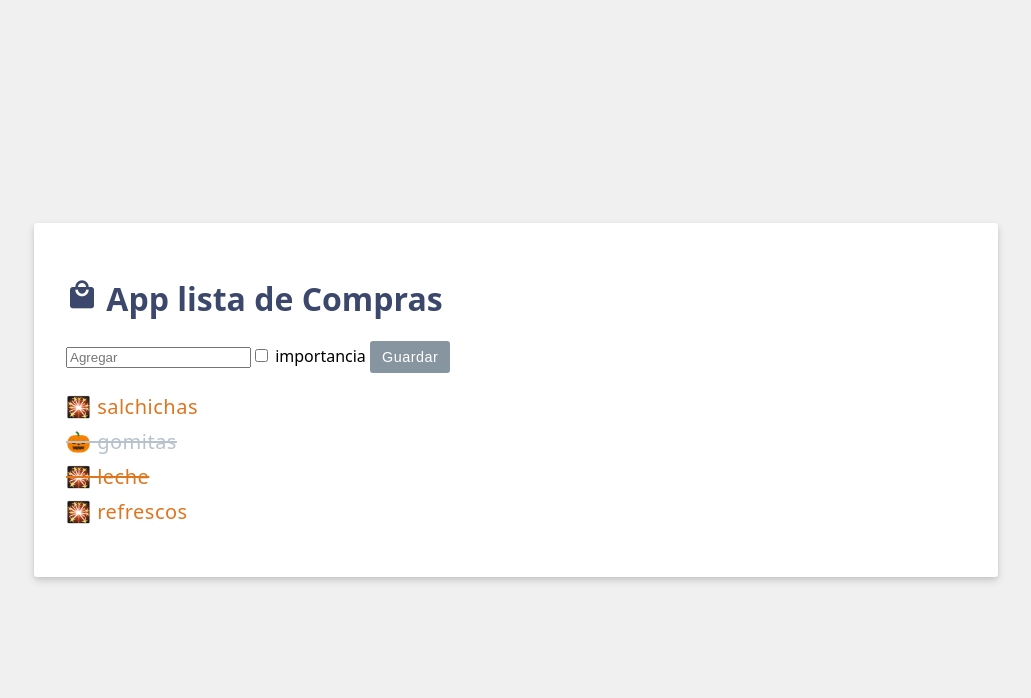
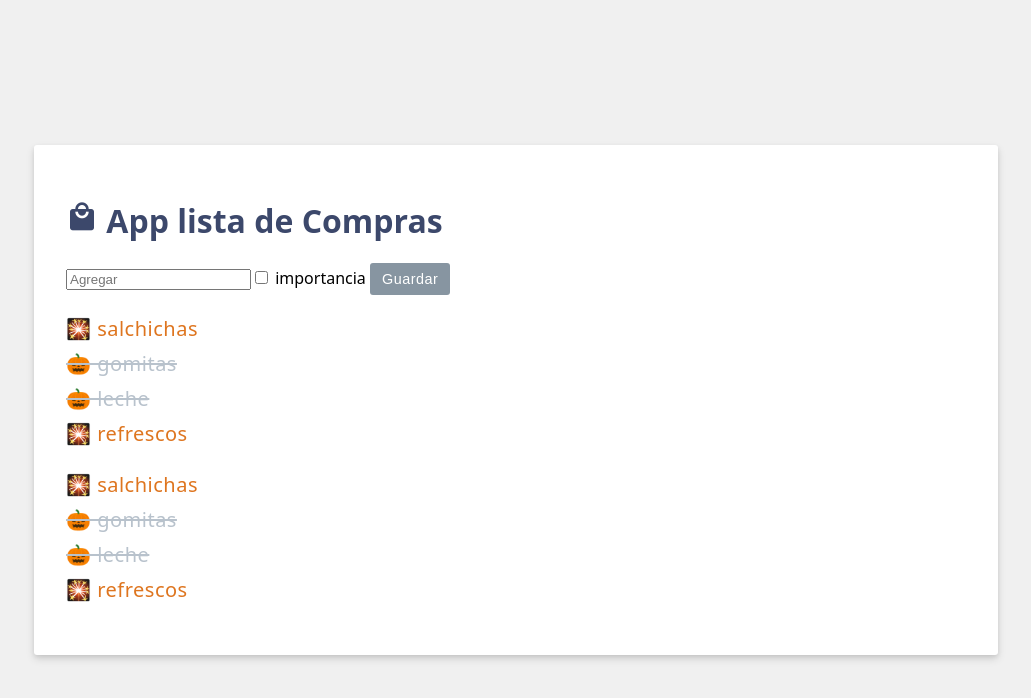
Before and after one commit to valeriabotello/dadm-2024B1, a Vue app: page / in a window 1280 px wide. Shown: the top 698 px of the page, without its empty margins (124-1155 px from the left). Built offline with nearby package versions, Linux system fonts and the light colour scheme.

Commit message:
s14 clase con arreglos

```diff
--- a/src/App.vue
+++ b/src/App.vue
@@ -5,7 +5,7 @@
 const items = ref([
     {id:'0', label:'salchichas', purchased: false, priority: true},
     {id:'1', label:'gomitas', purchased: true,priority: false},
-    {id:'2', label:'leche', purchased: true,priority: true},
+    {id:'2', label:'leche', purchased: true,priority: false},
     {id:'3', label:'refrescos', purchased: false,priority: true}
 ]);
 const newItem = ref('');
@@ -40,12 +40,22 @@
     Guardar</button>
 
 </form>
+<!-- lista clase con objetos  -->
 <ul>
     <li
          v-for="{label, id, purchased, priority} in items"
          :key="id"
          :class="{strikeout: purchased, priority: priority, }"
          class="amazing" >
+         {{priority ?"🎇": "🎃"}} {{label}}
+        </li>
+  </ul>
+  <!-- lista clase con arreglos  -->
+  <ul>
+    <li
+         v-for="{label, id, purchased, priority} in items"
+         :key="id"
+         :class="[purchased ? 'strikeout': '', priority ? 'priority' : '']">
          {{priority ?"🎇": "🎃"}} {{label}}
         </li>
   </ul>
```
